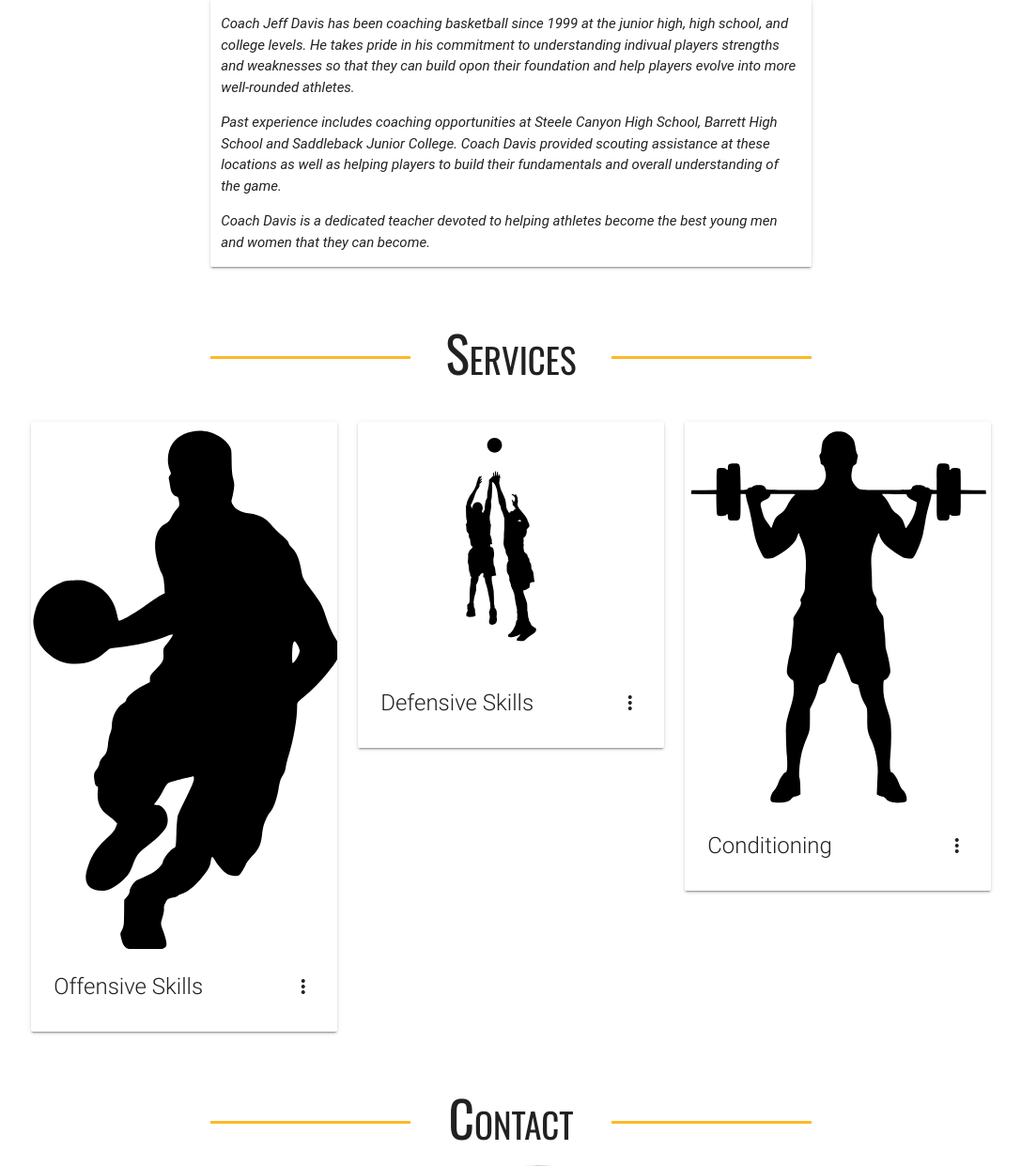
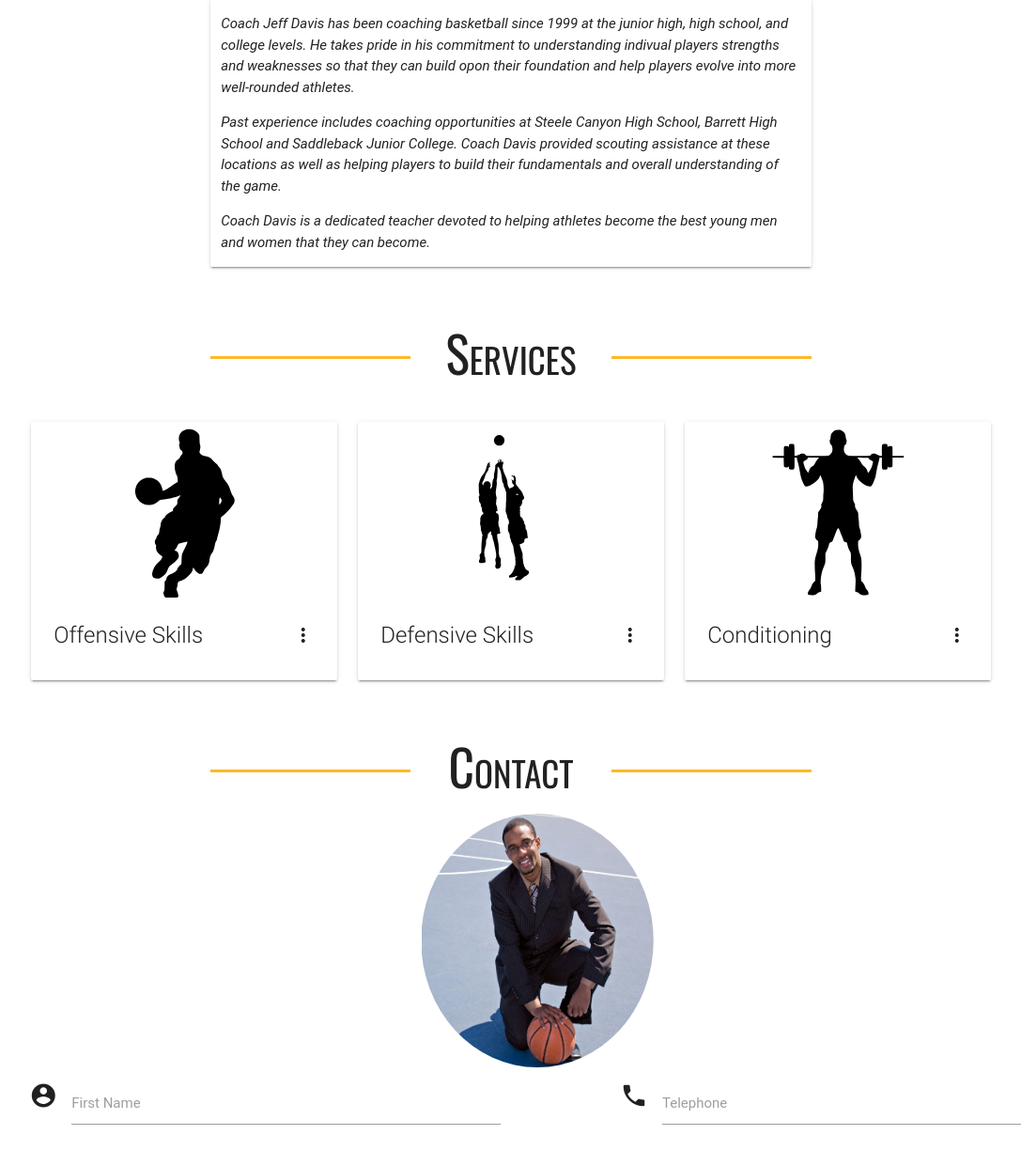
Before and after one commit to kevintrogers/team-first-basketball, a PHP site: page / in a window 1280 px wide. Shown: the part 859-2100 px from the top of the page at 94% size, without its empty margins (96-1183 px from the left). Run offline with PHP 8.4, Linux system fonts and the light colour scheme; some libraries are stand-ins or nearby versions; some web fonts are replaced.

Commit message:
adjuste img ize in services section

```diff
--- a/css/style.css
+++ b/css/style.css
@@ -171,6 +171,8 @@ footer a:hover {
     height: 100%;
     width: 100%;
     margin-top: .5em; }
+  img.activator {
+    height: 12em; }
   p.testimony-text {
     height: 7.5em; }
   span.testimony-source {
--- a/index.html
+++ b/index.html
@@ -84,8 +84,8 @@
     </div>
   <div class="row">
     <div class="col s12 m10 offset-m1">
-      <ul ng-repeat="service in main.services">
-  <li class="col s10 offset-s1 m4">
+      <ul >
+  <li class="col s10 offset-s1 m4" ng-repeat="service in main.services">
     <div class='card'>
        <div class="card-image waves-effect waves-block waves-light">
 
--- a/scss/style.scss
+++ b/scss/style.scss
@@ -238,7 +238,9 @@ ul li img {
     margin-top: .5em;
 
 }
-
+img.activator{
+    height:12em;
+}
 p.testimony-text {
     height: 7.5em;
 }
```
